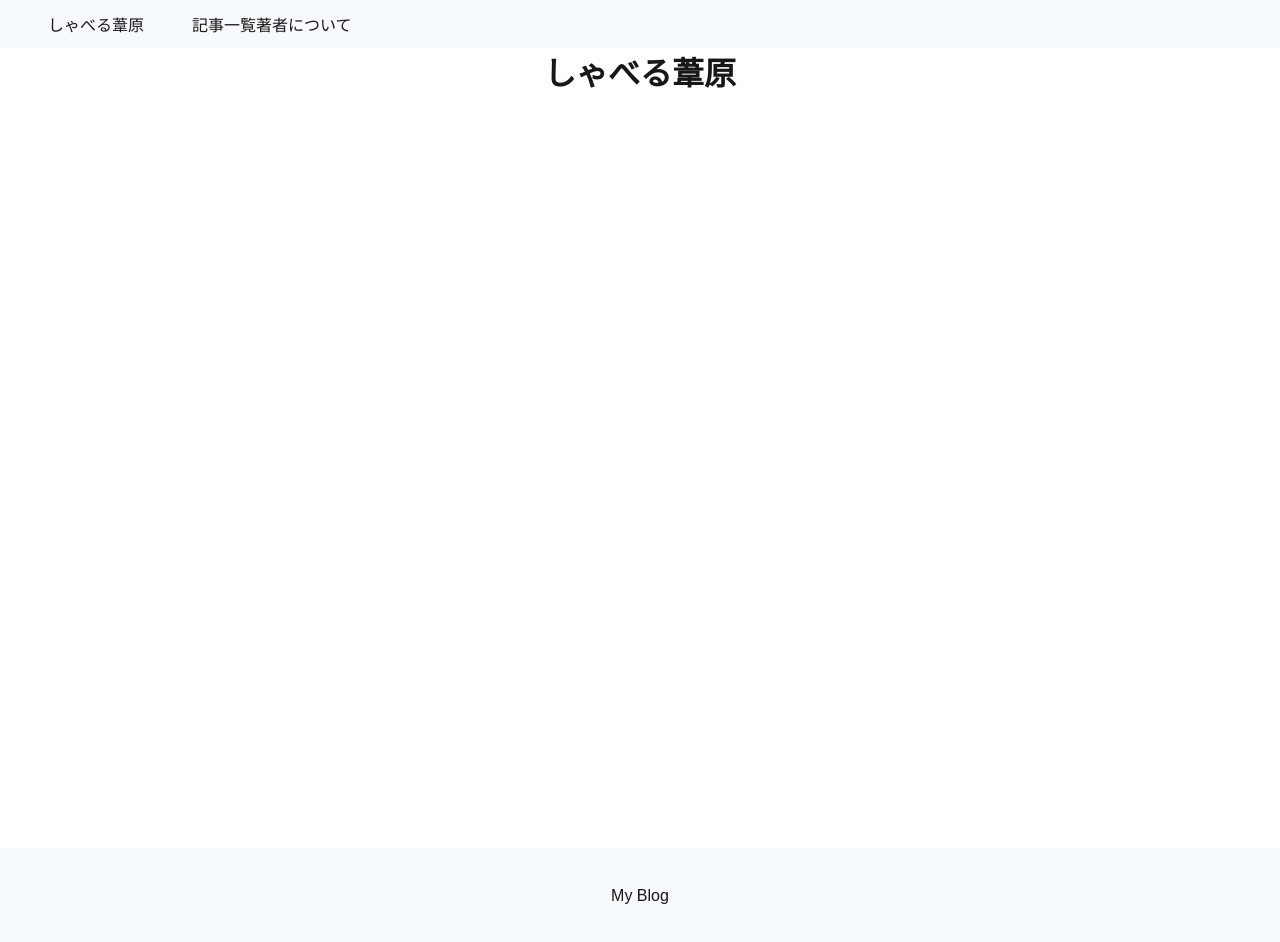
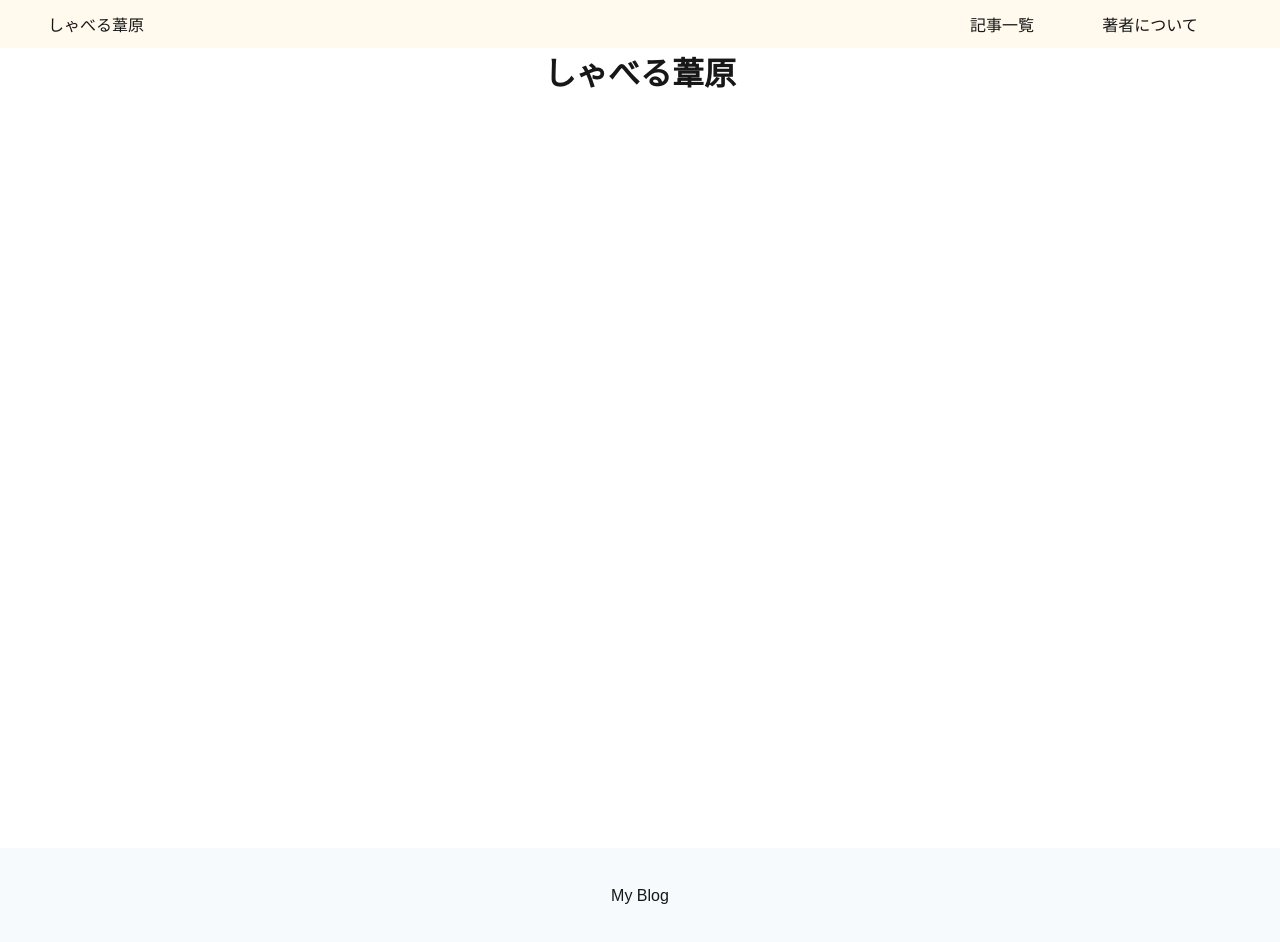
Before and after one commit to nakamuraitsuki/Next-blog-project, a Next.js app: page / in a window 1280 px wide. Built offline with nearby package versions, Linux system fonts and the light colour scheme.

Commit message:
題名（トップ遷移）と他ページへの遷移の位置を調整

```diff
--- a/src/components/Header/Header.jsx
+++ b/src/components/Header/Header.jsx
@@ -4,14 +4,12 @@ import styles from './Header.module.css'
 const Header = () => {
     return (
         <header className={styles.header}>
-            <div className={styles.container}>
-                <Link href="/">
-                    しゃべる葦原
-                </Link>
-                <div className={styles.links}>
-                    <div>記事一覧</div>
-                    <div>著者について</div>
-                </div>
+            <Link href="/">
+                しゃべる葦原
+            </Link>
+            <div className={styles.linkList}>
+                <Link href="/blog">記事一覧</Link>
+                <Link href="/about">著者について</Link>
             </div>
         </header>
     );
--- a/src/components/Header/Header.module.css
+++ b/src/components/Header/Header.module.css
@@ -1,17 +1,17 @@
 .header {
-    background-color: #f7fafc;
+    background-color: #fff9ee;
+    width: 100%;
+    height: 48px;
+    padding: 0 48px;
+    display: flex;
+    align-items: center;
+    justify-content: space-between;
 }
 
-.container {
-    margin:0 48px;
-    display: flex;
+.linkList {
+    width: 25%;
+    height:100%;
+    display:flex;
     align-items: center;
-    height: 48px;
+    justify-content: space-around;
 }
-
-.links {
-    margin:auto 48px;
-    width:auto;
-    display:flex;
-    justify-content: space-between;
-}
```
